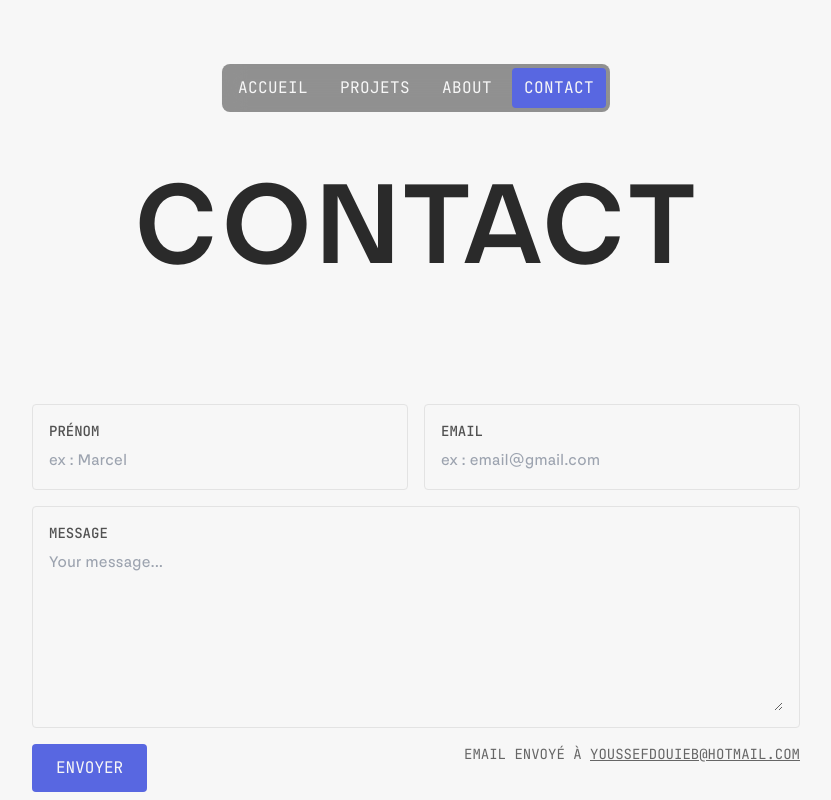
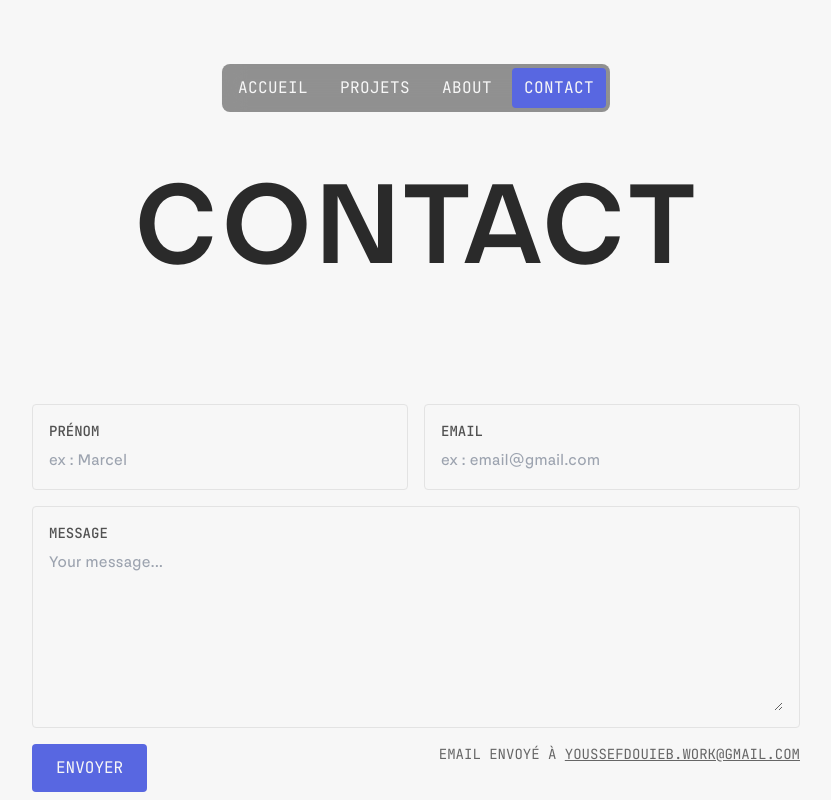
Before and after one commit to dobbo5/youssef.portfolio, a Next.js app: page /contact in a window 1280 px wide. Shown: the top 800 px of the page, without its empty margins (224-1055 px from the left). Built offline with nearby package versions, Linux system fonts and the light colour scheme.

Commit message:
maj after source

```diff
--- a/app/contact/ContactForm.tsx
+++ b/app/contact/ContactForm.tsx
@@ -152,7 +152,7 @@ export function ContactForm() {
                 href="mailto:youssefdouieb@hotmail.com"
                 className="underline hover:text-primary-600"
               >
-                YoussefDouieb@hotmail.com
+                youssefdouieb.work@gmail.com
               </Link>
             </Text>
           </m.form>
--- a/components/home/DesignXcode.tsx
+++ b/components/home/DesignXcode.tsx
@@ -23,9 +23,9 @@ export function DesignXcode() {
           Design
         </m.span>
       </div>
-      <div className="overflow-hidden">
+      <div className="overflow-hidden leading-none">
         <m.span
-          className="inline-block text-primary-600"
+          className="inline-block  text-primary-600"
           initial={{ y: -250 }}
           animate={{ y: isInView ? 0 : -250 }}
           transition={{ duration: 0.6, ease: easeOutCirc, delay: 0.2 }}
--- a/components/home/Hero.tsx
+++ b/components/home/Hero.tsx
@@ -43,11 +43,11 @@ export async function Hero() {
   } = response
 
   return (
-    <section className="flex min-h-[90vh] flex-col justify-center gap-4">
+    <section className="mt-[clamp(1rem,5vw,4rem)] flex min-h-screen flex-col gap-4 sm:mt-0 sm:min-h-[80vh] sm:justify-center">
       <Heading as="h2" variant="hero">
         Salut ! Je suis
         <ProfileBubble />
-        product builder en Alternance et en Freelance.
+        Product Designer chez Source
       </Heading>
       <Text variant="paragraph-large">{Description}</Text>
     </section>
--- a/components/kit/Heading.tsx
+++ b/components/kit/Heading.tsx
@@ -23,7 +23,7 @@ export function Heading({
   const baseStyle = "leading-tight tracking-wide font-medium"
 
   const variants = {
-    hero: "text-[clamp(3rem,calc(4vw+2rem),8rem)] leading-none",
+    hero: "text-[clamp(2rem,calc(4vw+1.25rem),8rem)] leading-[1.1em]",
     "section-1-large":
       "text-[clamp(2rem,calc(8vw+1rem),16rem)] tracking-normal leading-[1.1em] uppercase pt-[clamp(3rem,calc(12vw),24rem)] pb-[clamp(2rem,calc(8vw),16rem)] text-center",
     "section-1-medium": "text-4xl sm:text-6xl uppercase",
--- a/pages/api/contact.ts
+++ b/pages/api/contact.ts
@@ -20,7 +20,7 @@ export default async function handler(
 
   const messageData = {
     from: email,
-    to: "youssefdouieb@hotmail.com",
+    to: "youssefdouieb.work@gmail.com",
     subject: "Nouveau message de votre portfolio",
     text: `
     Hello,
```
Also changed, not shown: 1 other file (tests, documents, lock files or other folders).
